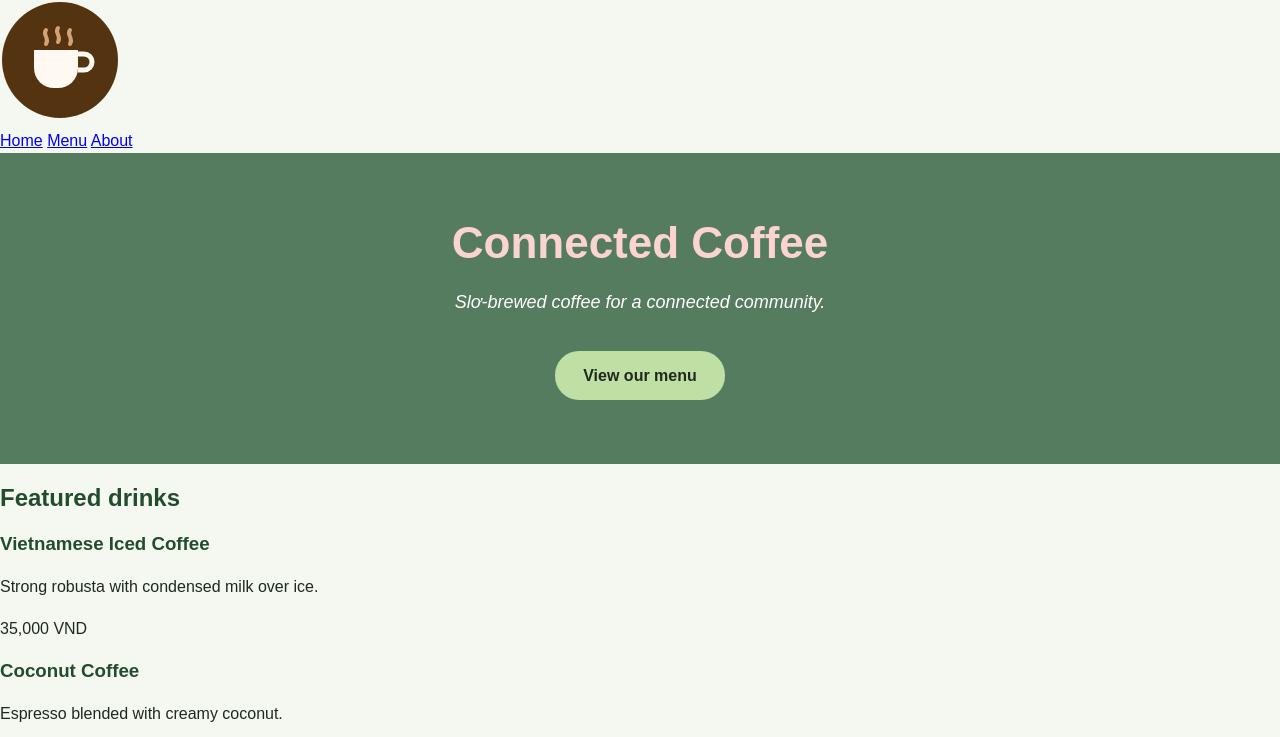
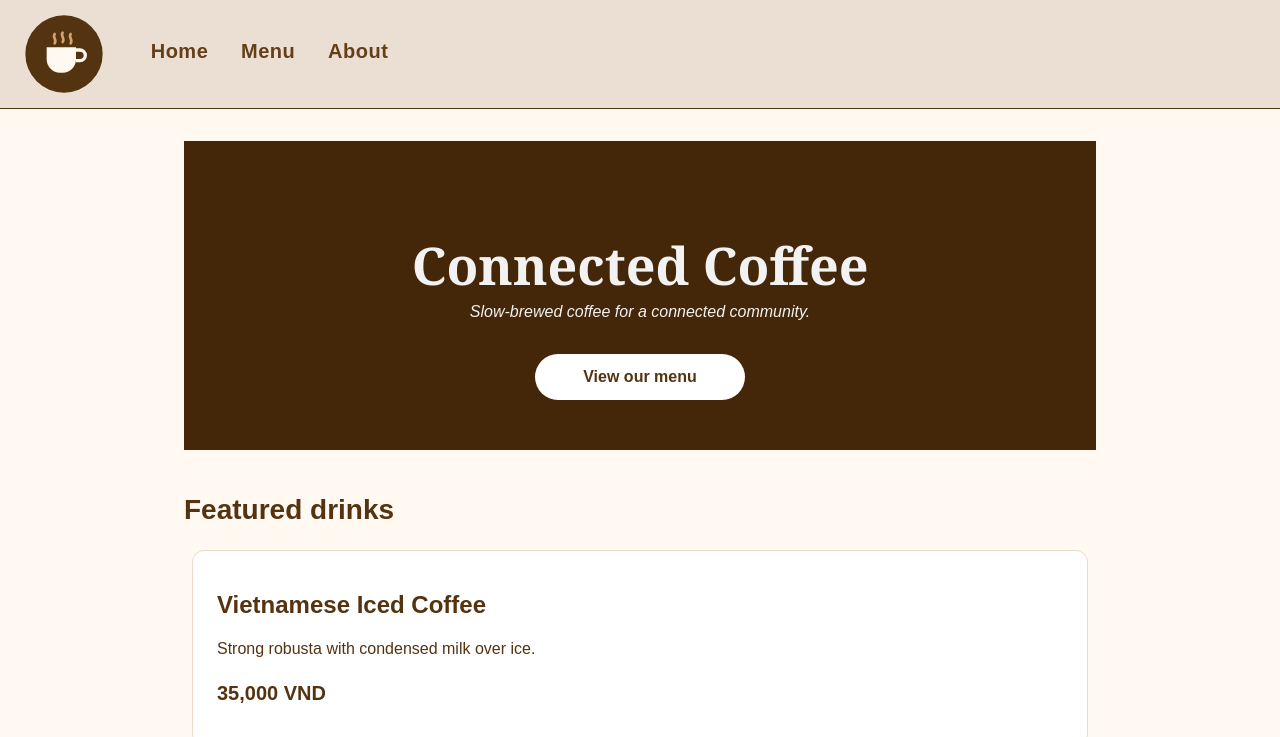
Before and after one commit to diutnh26/Front-End-Programming, a plain HTML site: page Lab01-Connected-Coffee/index.html in a window 1280 px wide. Shown: the top 737 px of the page. Drawn offline with Linux system fonts and the light colour scheme; files that its build step writes are made by us from their sources.

Commit message:
Added style.css

```diff
--- a/Lab01-Connected-Coffee/CSS/style.css
+++ b/Lab01-Connected-Coffee/CSS/style.css
@@ -0,0 +1,170 @@
+/* Đưa page về dạng box có border-box */
+* {
+  box-sizing: border-box;
+}
+
+/* Thiết lập các thuộc tính cơ bản cho body */
+body {
+  margin: 0;
+  background-color: #fff9f2;
+  color: #2d2118;
+  font-family: Arial, sans-serif;
+  line-height: 1.6;
+}
+
+/* Thiết lập các thuộc tính cơ bản cho header */
+h1,
+h2,
+h3 {
+  color: #543310;
+  line-height: 1.2;
+}
+
+/* =========== HEADER AND NAVIGATION =========== */
+
+.site-header {
+  background-color: #ebdfd3;
+  color: #543310;
+  padding: 14px 24px;
+  border-bottom: 1px solid #543310;
+  position: sticky;
+  top: 0;
+}
+
+.site-header img {
+  vertical-align: middle;
+}
+
+.site-header nav {
+  display: inline-block;
+  margin-left: 20px;
+}
+
+.site-header nav a {
+  color: #643f18;
+  font-family: Arial, sans-serif;
+  font-size: 20px;
+  text-decoration: none;
+  margin-right: 15px;
+  font-weight: bold;
+  letter-spacing: 0.5px;
+}
+
+.site-header nav a:hover {
+  color: #281b10;
+  text-decoration: underline;
+}
+
+/* =========== MAIN CONTENT =========== */
+
+main {
+  padding: 32px 24px;
+  max-width: 960px;
+  margin: 0 auto;
+  background-color: #fff9f2;
+}
+
+.hero {
+  text-align: center;
+  background-color: #442608;
+  color: #f2f2f2;
+  padding: 50px 20px;
+}
+
+.hero h1 {
+  color: #f2f2f2;
+  font-family: Cambria, Cochin, Georgia, Times, "Times New Roman", serif;
+  font-size: 52px;
+  margin-bottom: 4px;
+}
+
+.hero p {
+  font-size: 16px;
+  font-style: italic;
+  margin-top: -2px;
+  margin-bottom: 30px;
+}
+
+.btn {
+  display: inline-block;
+  background-color: #ffffff;
+  color: #543310;
+  font-size: 16px;
+  padding: 10px 48px;
+  text-decoration: none;
+  border-radius: 25px;
+  font-weight: bold;
+  transition: background-color 0.3s ease;
+}
+
+.btn:hover {
+  border: 4px solid #c18f5a;
+}
+
+/* =========== Menu =========== */
+
+.menu {
+  display: relative;
+  justify-content: space-between;
+  align-items: center;
+  background-color: #fff9f2;
+  padding: 20px 0;
+  border-bottom: 1px solid #543310;
+}
+
+.menu-item {
+  margin: 8px; /* margin: space to the next card */
+  padding: 16px 24px; /* padding: space inside the border */
+  border: 1px solid #eadbc8; /* border: the outline */
+  border-radius: 12px;
+  background-color: #ffffff;
+}
+
+.menu h2 {
+  color: #543310;
+  font-family: arial, sans-serif;
+  font-size: 28px;
+  font-weight: 1200;
+}
+
+.menu-item h3 {
+  color: #543310;
+  font-family: arial, sans-serif;
+  font-size: 24px;
+  font-weight: 1200;
+  margin-bottom: 4px;
+}
+
+.description {
+  color: #543310;
+  font-family: arial, sans-serif;
+  font-size: 16px;
+  font-weight: 400;
+}
+
+.price {
+  color: #543310;
+  font-family: arial, sans-serif;
+  font-size: 20px;
+  font-weight: bold;
+  margin-top: 8px;
+}
+
+/* ========== FOOTER ========== */
+
+.site-footer{
+    padding: 8px;
+  text-align: center;
+  background-color: #543310;  /* brown background */
+  color: #fff9f2;             /* cream text for enough contrast */
+}
+
+.site-footer address {
+  font-style: normal;
+  margin-top: 10px;
+
+}
+
+.site-footer p {
+  margin: 4px 0;
+}
--- a/Lab01-Connected-Coffee/index.html
+++ b/Lab01-Connected-Coffee/index.html
@@ -3,22 +3,23 @@
     <head>
         <meta charset="UTF-8">
         <meta name="viewport" content="width=device-width, initial-scale=1.0">
-        <link rel="stylesheet" href="CSS/styles.css">
+        <link rel="stylesheet" href="CSS/style.css">
         <title>Connected Coffee | Home</title>
     </head>
     <body>
-        <header>
-            <img src="images/logo.svg" alt="Connected Coffee Logo" class="logo">
+        <header class="site-header">
+            <img src="images/logo.svg" alt="Connected Coffee Logo" class="logo" width="80" height="80">
             <nav class="main-nav">
-                <a href="#index.html">Home</a>
-                <a href="#menu.html">Menu</a>
+                &nbsp;&nbsp;&nbsp;&nbsp;
+                <a href="#index.html">Home</a> &nbsp;&nbsp;
+                <a href="#menu.html">Menu</a> &nbsp;&nbsp;
                 <a href="#about.html">About</a>
             </nav>
         </header>
-        <main>
+        <main class="site-content">
             <section id="about" class="hero">
                 <h1>Connected Coffee</h1>
-                <p>Slơ-brewed coffee for a connected community.</p>
+                <p>Slow-brewed coffee for a connected community.</p>
                 <a href="#menu.html" class="btn">View our menu</a>
             </section>
             <section id="menu" class="menu">
@@ -41,8 +42,8 @@
                     </div>
                 </div>
         </main>
-        <footer>
-            <address>
+        <footer class="site-footer">
+            <address class="contact-info">
                 12 Nguyen Hue, District 1, Ho Chi Minh City · Open 7:00 to 22:00
             </address>
             <p>&copy; 2026 Connected Coffee</p>
```
